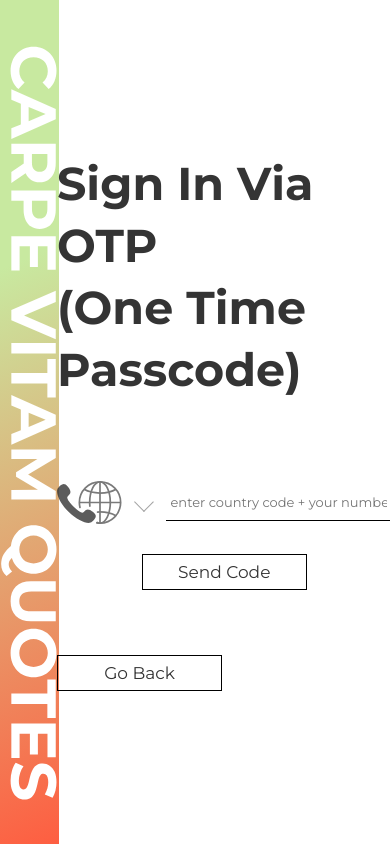
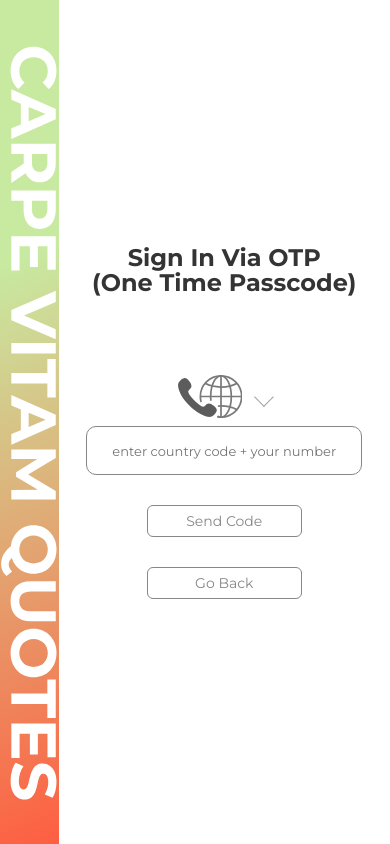
Before and after one commit to derick4L/carpe-vitam-quotes, a React (Create React App) app: page /auth in a window 390 px wide. Built offline with nearby package versions, Linux system fonts and the light colour scheme; no server answers.

Commit message:
more styles clean up & footer link responsiveness

```diff
--- a/src/components/AuthForm.js
+++ b/src/components/AuthForm.js
@@ -2,6 +2,7 @@ import { useState } from "react";
 import { useNavigate } from "react-router-dom";
 import { authenticate } from "../firebase.config";
 import { RecaptchaVerifier, signInWithPhoneNumber } from "firebase/auth";
+import { Button } from "rsuite";
 import PhoneInput from "react-phone-number-input";
 
 import "react-phone-number-input/style.css";
@@ -99,28 +100,28 @@ const AuthForm = () => {
           ) : null}
 
           {valid === true ? (
-            <button
+            <Button
               type="submit"
               id="send-code-button"
               onClick={() => validateCode()}
             >
               Validate Code
-            </button>
+            </Button>
           ) : (
-            <button type="submit" id="send-code-button">
+            <Button type="submit" id="send-code-button">
               Send Code
-            </button>
+            </Button>
           )}
         </form>
 
-        <button
+        <Button
           id="back-button"
           onClick={() => {
             navigate("/");
           }}
         >
           Go Back
-        </button>
+        </Button>
       </div>
       <div id="recaptcha"></div>
     </div>
--- a/src/routes/PrivacyPolicy.js
+++ b/src/routes/PrivacyPolicy.js
@@ -209,7 +209,7 @@ const PrivacyPolicy = () => {
             our Service. Unless you have adjusted Your browser setting so that
             it will refuse Cookies, our Service may use Cookies.
           </li>
-          <li>
+          {/* <li>
             <strong>Flash Cookies.</strong> Certain features of our Service may
             use local stored objects (or Flash Cookies) to collect and store
             information about Your preferences or Your activity on our Service.
@@ -224,7 +224,7 @@ const PrivacyPolicy = () => {
             >
               https://helpx.adobe.com/flash-player/kb/disable-local-shared-objects-flash.html#main_Where_can_I_change_the_settings_for_disabling__or_deleting_local_shared_objects_
             </a>
-          </li>
+          </li> */}
           <li>
             <strong>Web Beacons.</strong> Certain sections of our Service and
             our emails may contain small electronic files known as web beacons
@@ -517,7 +517,7 @@ const PrivacyPolicy = () => {
               The reCAPTCHA service may collect information from You and from
               Your Device for security purposes.
             </p>
-            <p>
+            {/* <p>
               The information gathered by reCAPTCHA is held in accordance with
               the Privacy Policy of Google:{" "}
               <a
@@ -527,7 +527,7 @@ const PrivacyPolicy = () => {
               >
                 https://www.google.com/intl/en/policies/privacy/
               </a>
-            </p>
+            </p> */}
           </li>
         </ul>
         <h3 className="privacy-policy-subheading">Children's Privacy</h3>
--- a/src/styles/authLayout.scss
+++ b/src/styles/authLayout.scss
@@ -62,6 +62,11 @@
     display: flex;
     flex-direction: column;
 
+    h1 {
+      text-align: center;
+      line-height: 50px;
+    }
+
     .auth-form {
       margin: 50px 0 0 0;
       display: flex;
@@ -83,7 +88,7 @@
           border-right: none;
           border-left: none;
           border-top: none;
-          border-bottom: 1px solid #000;
+          border-bottom: 1px solid #878787;
           font-size: 18px;
           font-family: "Montserrat", sans-serif;
           text-align: center;
@@ -91,7 +96,7 @@
           &:focus {
             outline: none;
             border-bottom: 1px solid #c8e9a0;
-            transition: 0.15s ease-in-out;
+            transition: 2s ease-in-out;
           }
         }
 
@@ -102,10 +107,40 @@
         }
       }
 
+      #send-code-button {
+        border: 1px solid #878787;
+        font-size: 14px;
+        width: 155px;
+        color: #878787;
+
+        &:hover {
+          color: #ffff;
+          cursor: pointer;
+          background-color: #c8e9a0;
+          transition: 0.2s ease-in-out;
+          border: 1px solid #c8e9a0;
+        }
+      }
+
       .error-code {
         margin: 15px 0 0 0;
         color: #ed0e0e;
       }
     }
+
+    #back-button {
+      border: 1px solid #878787;
+      font-size: 14px;
+      width: 155px;
+      color: #878787;
+
+      &:hover {
+        color: #ffff;
+        cursor: pointer;
+        background-color: #c8e9a0;
+        transition: 0.2s ease-in-out;
+        border: 1px solid #c8e9a0;
+      }
+    }
   }
 }
--- a/src/styles/main.scss
+++ b/src/styles/main.scss
@@ -79,8 +79,8 @@
 
   button {
     height: 50px;
-    border-style: solid;
-    border-width: 1.3px;
+    border: 1.3px solid #878787;
+    color: #878787;
     border-radius: 8px;
     font-size: 17px;
     font-family: "Montserrat", "sans-serif";
@@ -91,6 +91,7 @@
 
     &:hover {
       color: #ffff;
+      border: 1.3px solid #c8e9a0;
       cursor: pointer;
       background-color: #c8e9a0;
       transition: 0.2s ease-in-out;
--- a/src/styles/privacyPolicy.scss
+++ b/src/styles/privacyPolicy.scss
@@ -9,7 +9,6 @@
   .privacy-policy-heading-button-group {
     display: flex;
     justify-content: space-between;
-    width: 55%;
     align-items: center;
     margin-bottom: 15px;
   }
@@ -23,10 +22,10 @@
   }
 
   button {
-    height: 50px;
-    width: 120px;
-    border-style: solid;
-    border-width: 1.3px;
+    height: 40px;
+    width: 110px;
+    border: 1.3px solid #878787;
+    color: #878787;
     border-radius: 8px;
     font-size: 17px;
     font-family: "Montserrat", "sans-serif";
@@ -38,8 +37,12 @@
     &:hover {
       color: #ffff;
       cursor: pointer;
+      border: 1.3px solid #c8e9a0;
       background-color: #c8e9a0;
       transition: 0.2s ease-in-out;
     }
   }
+  ul {
+    list-style: none;
+  }
 }
--- a/src/styles/reactPhoneNumber.css
+++ b/src/styles/reactPhoneNumber.css
@@ -7,16 +7,14 @@
   font-family: "Montserrat", "sans-serif";
   padding: 5px;
   font-size: 18px;
-  border-top: none;
-  border-left: none;
-  border-right: none;
-  border-bottom: 1px solid #000;
+  border: 1px solid #878787;
+  border-radius: 10px;
   text-align: center;
 }
 
 .PhoneInputInput:focus {
   outline: none;
-  border-bottom: 1px solid #c8e9a0;
+  border: 3px solid #c8e9a0;
   transition: 0.15s ease-in-out;
 }
 
--- a/src/styles/responsive.scss
+++ b/src/styles/responsive.scss
@@ -3,7 +3,7 @@
     display: grid !important;
     grid-template-columns: 15% 85% !important;
   }
-
+  //main page
   .main-hero-container {
     justify-content: space-evenly !important;
     height: 95% !important;
@@ -116,6 +116,68 @@
       }
     }
   }
+
+  //auth page
+  .auth-form-container {
+    align-items: center !important;
+    h1 {
+      font-size: 24px !important;
+      line-height: 25px !important;
+    }
+
+    .auth-phone-number-group {
+      height: 100px !important;
+      .PhoneInput {
+        flex-direction: column !important;
+        height: 100% !important;
+
+        .PhoneInputCountry {
+          margin: 0 0 8px 0 !important;
+        }
+
+        .PhoneInputInput {
+          width: 100% !important;
+        }
+      }
+    }
+
+    #back-button {
+      margin: 30px 0 0 0 !important;
+    }
+  }
+
+  //privacy policy & terms
+  .privacy-policy-content {
+    .privacy-policy-heading-button-group {
+      width: 100% !important;
+      .privacy-policy-heading {
+        font-size: 22px !important;
+        line-height: 30px !important;
+      }
+    }
+
+    .privacy-policy-heading,
+    .privacy-policy-subheading {
+      font-size: 22px !important;
+      line-height: 30px !important;
+    }
+  }
+
+  .terms-content {
+    .terms-heading-button-group {
+      width: 100% !important;
+      .terms-heading {
+        font-size: 22px !important;
+        line-height: 30px !important;
+      }
+    }
+
+    .terms-heading,
+    .terms-subheading {
+      font-size: 22px !important;
+      line-height: 30px !important;
+    }
+  }
 }
 
 @media (max-width: 768px) and (max-width: 1024px) {
--- a/src/styles/terms.scss
+++ b/src/styles/terms.scss
@@ -9,7 +9,6 @@
   .terms-heading-button-group {
     display: flex;
     justify-content: space-between;
-    width: 55%;
     align-items: center;
     margin-bottom: 15px;
   }
@@ -23,10 +22,10 @@
   }
 
   button {
-    height: 50px;
-    width: 120px;
-    border-style: solid;
-    border-width: 1.3px;
+    height: 40px;
+    width: 110px;
+    border: 1.3px solid #878787;
+    color: #878787;
     border-radius: 8px;
     font-size: 17px;
     font-family: "Montserrat", "sans-serif";
@@ -38,8 +37,12 @@
     &:hover {
       color: #ffff;
       cursor: pointer;
+      border: 1.3px solid #c8e9a0;
       background-color: #c8e9a0;
       transition: 0.2s ease-in-out;
     }
   }
+  ul {
+    list-style: none;
+  }
 }
```
